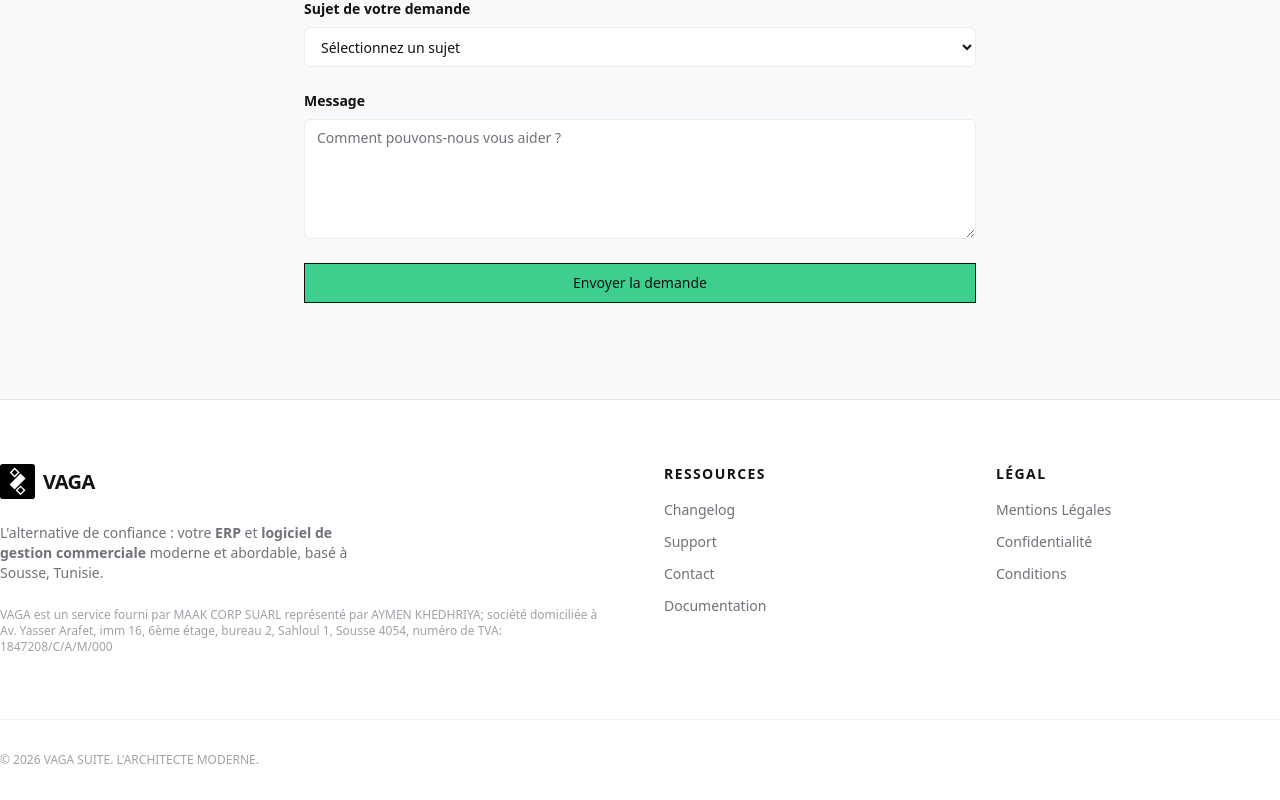
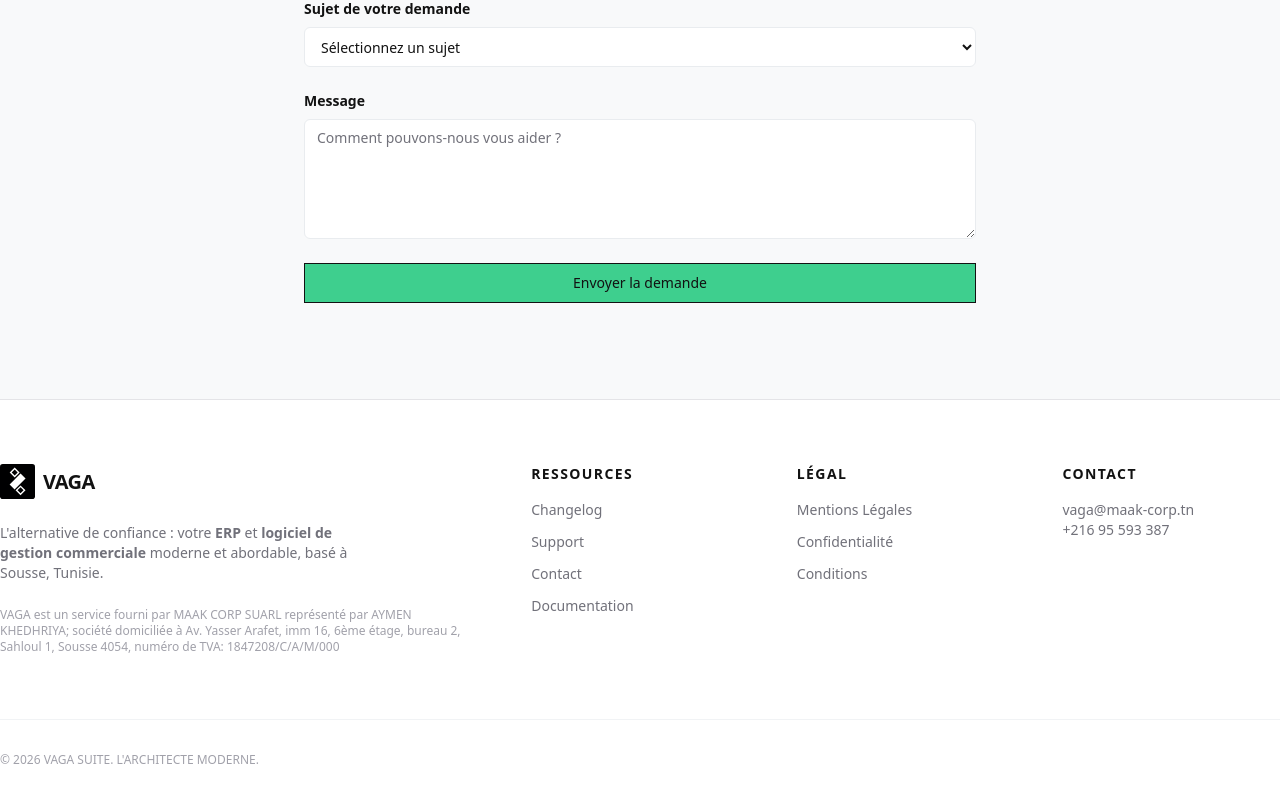
Before and after one commit to vaga-tn/vaga.tn, a Next.js app: page / in a window 1280 px wide. Shown: the part 5534-6334 px from the top of the page. Built offline with nearby package versions, Linux system fonts and the light colour scheme.

Commit message:
chore: updated footer (added contact info)

```diff
--- a/src/components/layout/Footer.tsx
+++ b/src/components/layout/Footer.tsx
@@ -3,66 +3,81 @@ import Image from "next/image"
 
 export function Footer() {
   return (
-    <footer className="border-t border-border bg-white pt-16 pb-8">
-      <div className="container mx-auto px-4 lg:px-0">
-        <div className="grid grid-cols-1 md:grid-cols-4 gap-12 mb-16">
+    <footer className="pt-16 pb-8 bg-white border-t border-border">
+      <div className="container px-4 mx-auto lg:px-0">
+        <div className="grid grid-cols-1 gap-12 mb-16 md:grid-cols-5">
 
           {/* Brand Column */}
-          <div className="md:col-span-2 space-y-6">
+          <div className="space-y-6 md:col-span-2">
             <div className="flex items-center gap-2 mb-4">
               <Image src="/vaga.svg" alt="VAGA" width={35} height={35} className="w-[35px] h-[35px] object-contain" />
               <span className="text-xl font-bold tracking-tight text-zinc-900">VAGA</span>
             </div>
-            <p className="text-sm text-zinc-500 max-w-sm">
+            <p className="max-w-sm text-sm text-zinc-500">
               L'alternative de confiance : votre <strong>ERP</strong> et <strong>logiciel de gestion commerciale</strong> moderne et abordable, basé à Sousse, Tunisie.
             </p>
             <div>
-              <p className="text-xs text-zinc-400 font-thin">VAGA est un service fourni par MAAK CORP SUARL représenté par AYMEN KHEDHRIYA; société domiciliée à Av. Yasser Arafet, imm 16, 6ème étage, bureau 2, Sahloul 1, Sousse 4054, numéro de TVA: 1847208/C/A/M/000</p>
+              <p className="text-xs font-thin text-zinc-400">VAGA est un service fourni par MAAK CORP SUARL représenté par AYMEN KHEDHRIYA; société domiciliée à Av. Yasser Arafet, imm 16, 6ème étage, bureau 2, Sahloul 1, Sousse 4054, numéro de TVA: 1847208/C/A/M/000</p>
             </div>
           </div>
 
           {/* Ressources */}
           <div>
-            <h4 className="font-semibold text-zinc-900 mb-4 text-sm tracking-widest uppercase">
+            <h4 className="mb-4 text-sm font-semibold tracking-widest uppercase text-zinc-900">
               Ressources
             </h4>
             <ul className="space-y-3 text-sm text-zinc-500">
               <li>
-                <Link href="/changelog" className="hover:text-zinc-900 transition-colors">Changelog</Link>
+                <Link href="/changelog" className="transition-colors hover:text-zinc-900">Changelog</Link>
               </li>
               <li>
-                <Link href="#" className="hover:text-zinc-900 transition-colors">Support</Link>
+                <Link href="#" className="transition-colors hover:text-zinc-900">Support</Link>
               </li>
               <li>
-                <Link href="#" className="hover:text-zinc-900 transition-colors">Contact</Link>
+                <Link href="#" className="transition-colors hover:text-zinc-900">Contact</Link>
               </li>
               <li>
-                <Link href="#" className="hover:text-zinc-900 transition-colors">Documentation</Link>
+                <Link href="#" className="transition-colors hover:text-zinc-900">Documentation</Link>
               </li>
             </ul>
           </div>
 
           {/* Légal */}
           <div>
-            <h4 className="font-semibold text-zinc-900 mb-4 text-sm tracking-widest uppercase">
+            <h4 className="mb-4 text-sm font-semibold tracking-widest uppercase text-zinc-900">
               Légal
             </h4>
             <ul className="space-y-3 text-sm text-zinc-500">
               <li>
-                <Link href="#" className="hover:text-zinc-900 transition-colors">Mentions Légales</Link>
+                <Link href="#" className="transition-colors hover:text-zinc-900">Mentions Légales</Link>
               </li>
               <li>
-                <Link href="#" className="hover:text-zinc-900 transition-colors">Confidentialité</Link>
+                <Link href="#" className="transition-colors hover:text-zinc-900">Confidentialité</Link>
               </li>
               <li>
-                <Link href="#" className="hover:text-zinc-900 transition-colors">Conditions</Link>
+                <Link href="#" className="transition-colors hover:text-zinc-900">Conditions</Link>
+              </li>
+            </ul>
+          </div>
+
+          {/* Contact */}
+          <div>
+            <h4 className="mb-4 text-sm font-semibold tracking-widest uppercase text-zinc-900">
+              Contact
+            </h4>
+            <ul className="text-sm text-zinc-500">
+              <li>
+                <p>vaga@maak-corp.tn</p>
+              </li>
+              <li>
+                <p>+216 95 593 387</p>
               </li>
             </ul>
           </div>
         </div>
 
-        <div className="border-t border-zinc-100 pt-8 flex flex-col md:flex-row justify-between items-center gap-4">
-          <p className="text-xs text-zinc-400 font-medium">
+        <div className="flex flex-col items-center justify-between gap-4 pt-8 border-t border-zinc-100 md:flex-row">
+          <p className="text-xs font-medium text-zinc-400">
             © {new Date().getFullYear()} VAGA SUITE. L'ARCHITECTE MODERNE.
           </p>
           <div></div>
```
